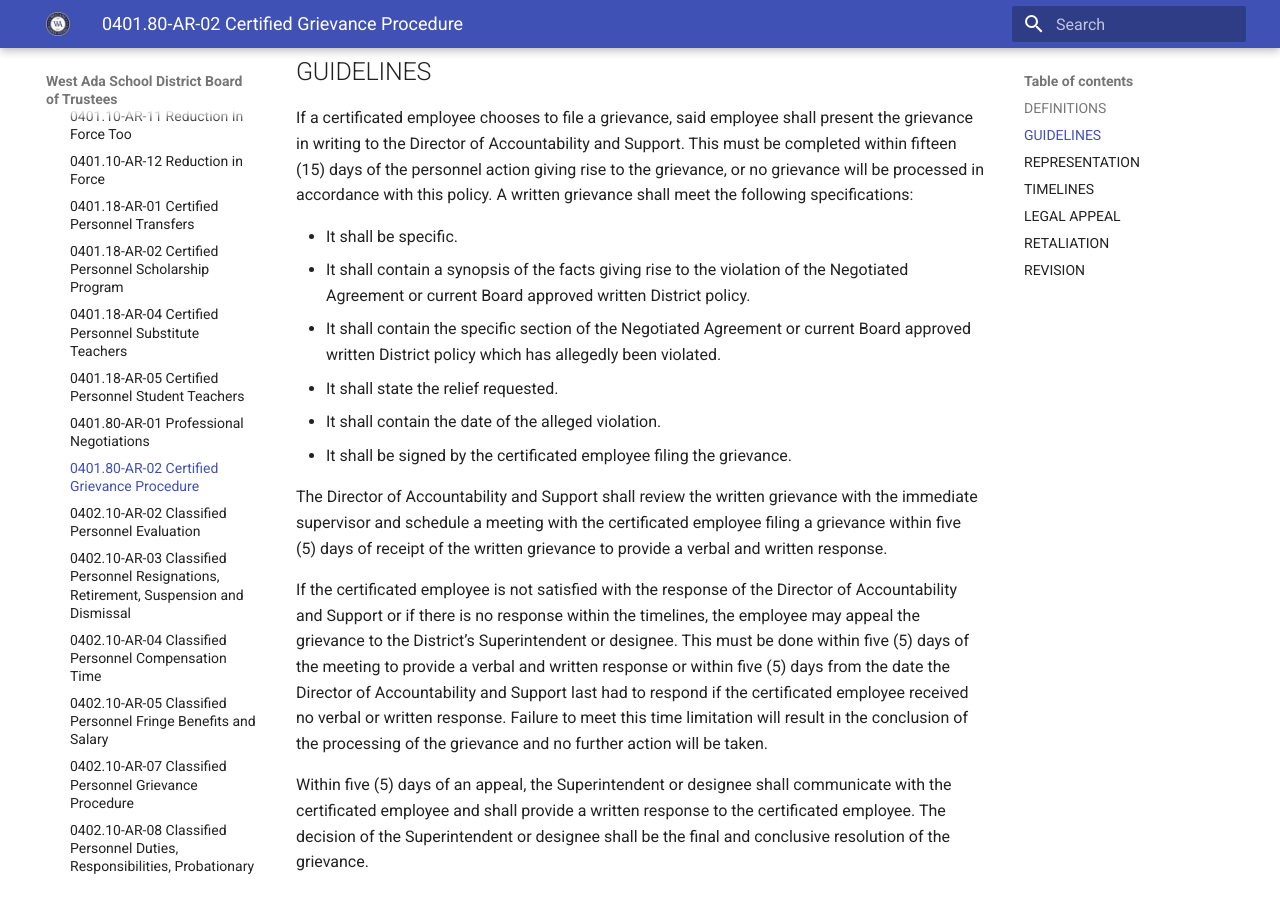
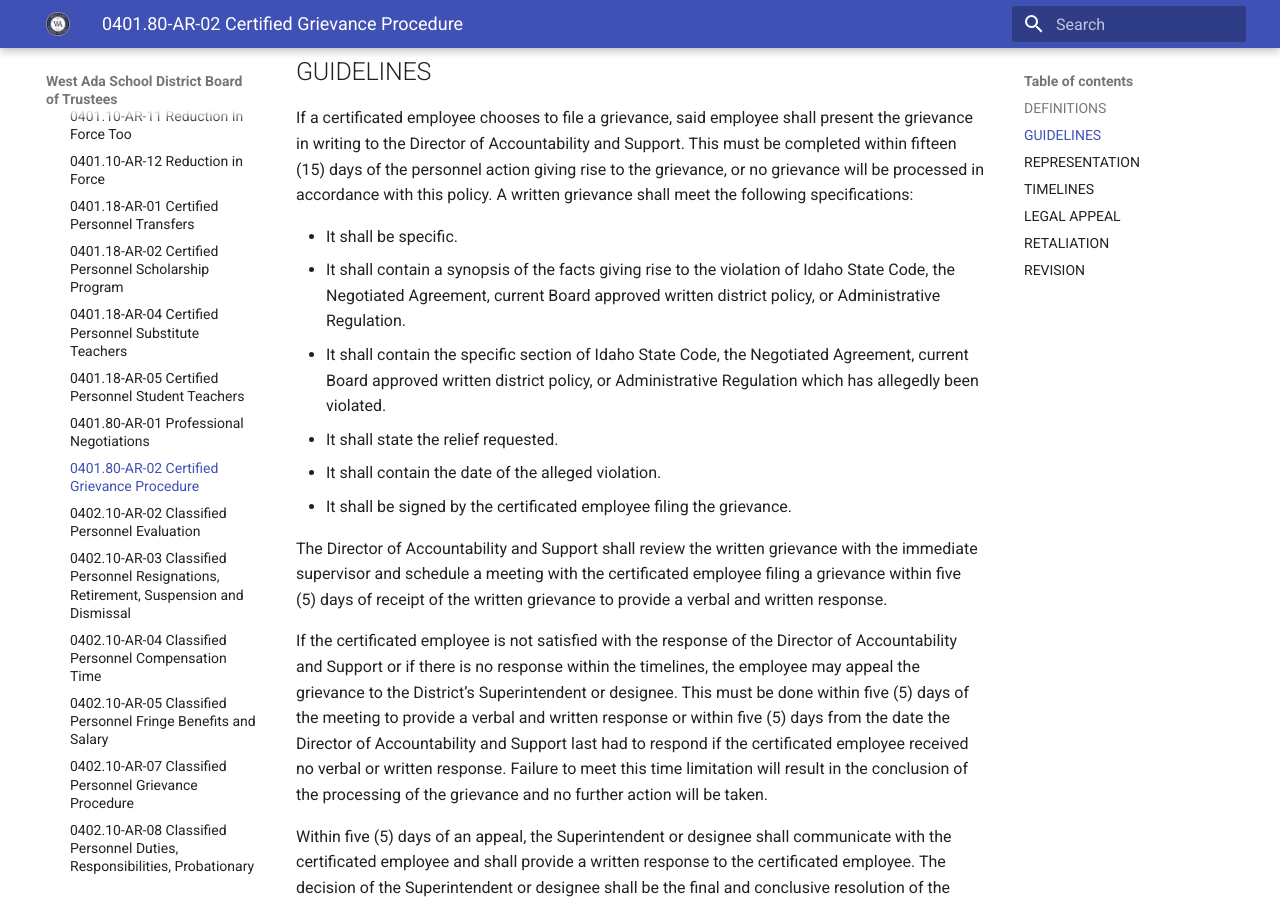
Before and after one commit to westada/section-400-hr-policy-review, an MkDocs documentation site: the page built from docs/regulations/0400-Staff/0401.80-AR-02.md, in a window 1280 px wide and 900 px high, scrolled down 621 px. Built offline with MkDocs 1.6.1 and Material for MkDocs 9.7.7, drawn with Linux system fonts in a browser that asks for light colours.

Commit message:
Update 0401.80-AR-02.md
Clarifies the conditions under which a grievance may be filed

```diff
--- a/docs/regulations/0400-Staff/0401.80-AR-02.md
+++ b/docs/regulations/0400-Staff/0401.80-AR-02.md
@@ -19,8 +19,8 @@ A **day** , as used in this problem solving mechanism for certificated employees
 If a certificated employee chooses to file a grievance, said employee shall present the grievance in writing to the Director of Accountability and Support. This must be completed within fifteen (15) days of the personnel action giving rise to the grievance, or no grievance will be processed in accordance with this policy. A written grievance shall meet the following specifications:
 
 - It shall be specific.
-- It shall contain a synopsis of the facts giving rise to the violation of the Negotiated Agreement or current Board approved written District policy.
-- It shall contain the specific section of the Negotiated Agreement or current Board approved written District policy which has allegedly been violated.
+- It shall contain a synopsis of the facts giving rise to the violation of Idaho State Code, the Negotiated Agreement, current Board approved written district policy, or Administrative Regulation.
+- It shall contain the specific section of Idaho State Code, the Negotiated Agreement, current Board approved written district policy, or Administrative Regulation which has allegedly been violated.
 - It shall state the relief requested.
 - It shall contain the date of the alleged violation.
 - It shall be signed by the certificated employee filing the grievance.
```
